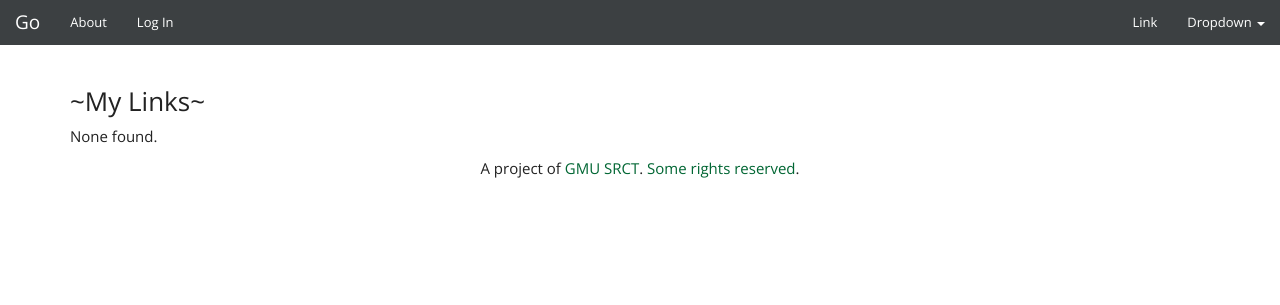
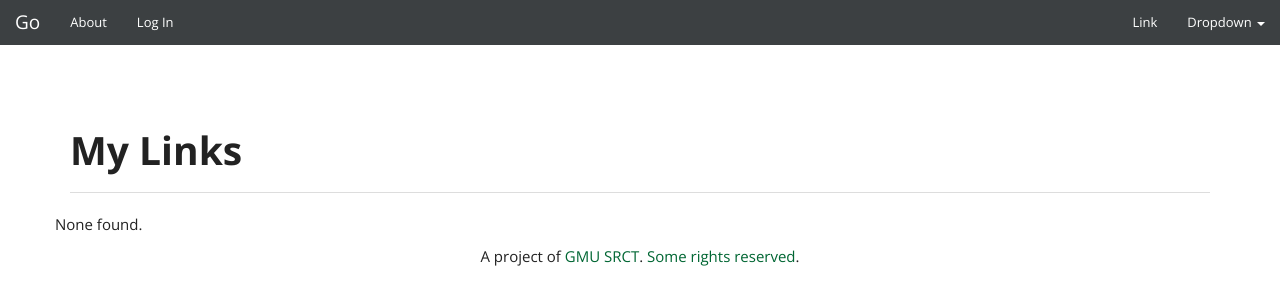
Before and after one commit to srct/go, a Django app: template go/go/templates/my_links.html in a window 1280 px wide. Shown: the top 305 px of the page. Run offline with Django 3.2, Linux system fonts and the light colour scheme; the template is opened without the code that fills it, so the values that code supplies are empty; some libraries are stand-ins or nearby versions; some web fonts are replaced.

Commit message:
Bootstrapify the link display

```diff
--- a/go/go/templates/my_links.html
+++ b/go/go/templates/my_links.html
@@ -8,12 +8,21 @@ Go - My Links
 
 {% block content %}
 
-<h3>~My Links~</h3>
+<div class="page-header" id="banner">
+  <div class="row">
+    <div class="col-md-12">
 
-{% for url in urls %}
-  {% include 'link_box.html' %}
-{% empty %}
-  <p>None found.</p>
-{% endfor %}
+      <h1><strong>My Links</strong></h1>
 
+    </div>
+  </div>
+</div>
+
+<div class="row">
+    {% for url in urls %}
+      {% include 'link_box.html' %}
+    {% empty %}
+      <p>None found.</p>
+    {% endfor %}
+</div>
 {% endblock %}
```
Also changed, not shown: go/go/templates/link_box.html (+4 -8 lines).
